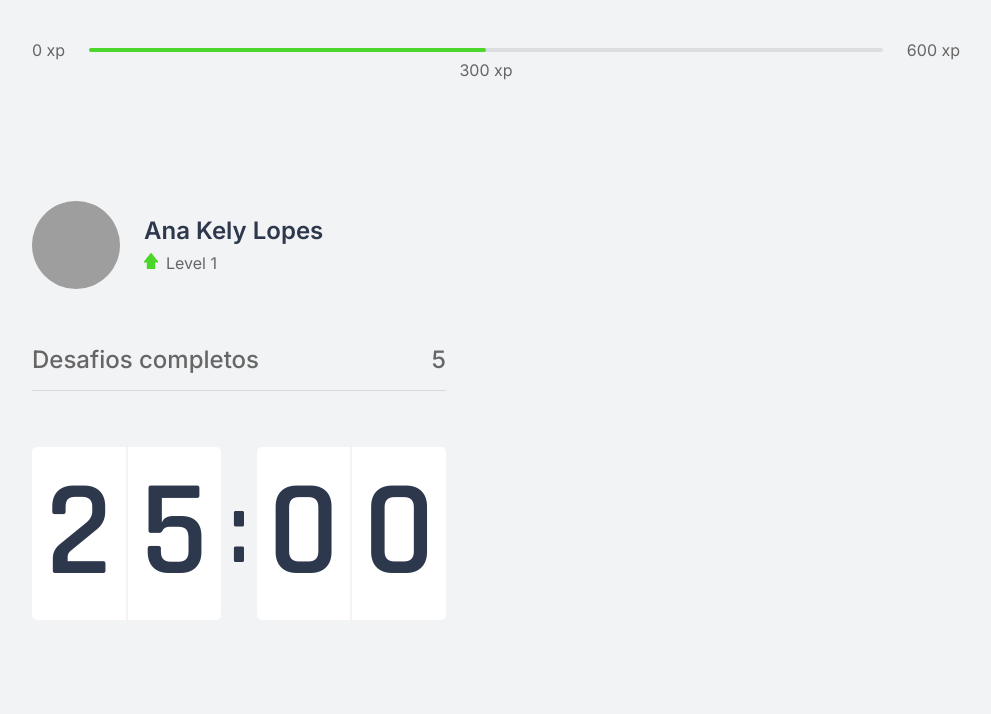
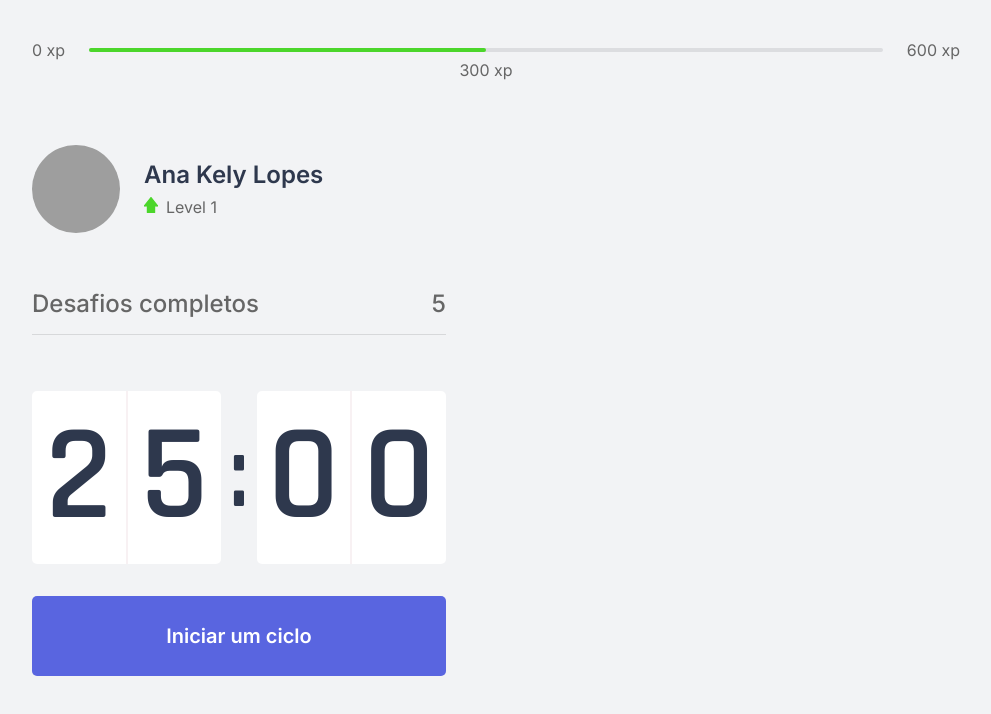
Before and after one commit to kelyAna/NLW_4, a Next.js app in the folder moveit-next/: page / in a window 1280 px wide. Shown: the top 714 px of the page, without its empty margins (144-1135 px from the left). Built offline with nearby package versions, Linux system fonts and the light colour scheme; grey boxes are pictures that could not be loaded.

Commit message:
Add button on the CountDown component

```diff
--- a/moveit-next/src/components/CountDown.tsx
+++ b/moveit-next/src/components/CountDown.tsx
@@ -1,7 +1,8 @@
 import styles from '../styles/components/CountDown.module.css'
 
-export function CountDown(){
+export function CountDown() {
     return (
+        <div>
             <div className={styles.countDownContainer}>
                 <div>
                     <span>2</span>
@@ -13,5 +14,10 @@
                     <span>0</span>
                 </div>
             </div>
+
+            <button type="button" className={styles.countDownButton}>
+                Iniciar um ciclo
+            </button>
+        </div>
     )
 }
--- a/moveit-next/src/styles/components/CountDown.module.css
+++ b/moveit-next/src/styles/components/CountDown.module.css
@@ -36,3 +36,29 @@
     font-size: 6.25rem;
     margin: 0 0.5rem;
 }
+
+.countDownButton{
+    width: 100%;
+    height: 5rem;
+
+    margin-top: 2rem;
+
+    display: flex;
+    align-items: center;
+    justify-content: center;
+
+    border: 0;
+    border-radius: 5px;
+
+    background-color: var(--blue);
+    color: var(--white);
+
+    font-size: 1.25rem;
+    font-weight: 600;
+
+    transition: background-color 0.2;
+}
+
+.countDownButton:hover{
+    background-color: var(--blue-dark);
+}
```
Lines whose indentation alone changed are shown as unchanged.
